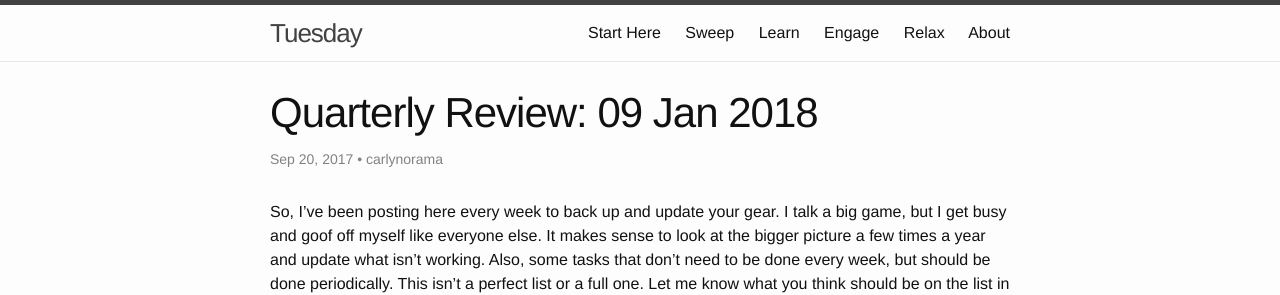
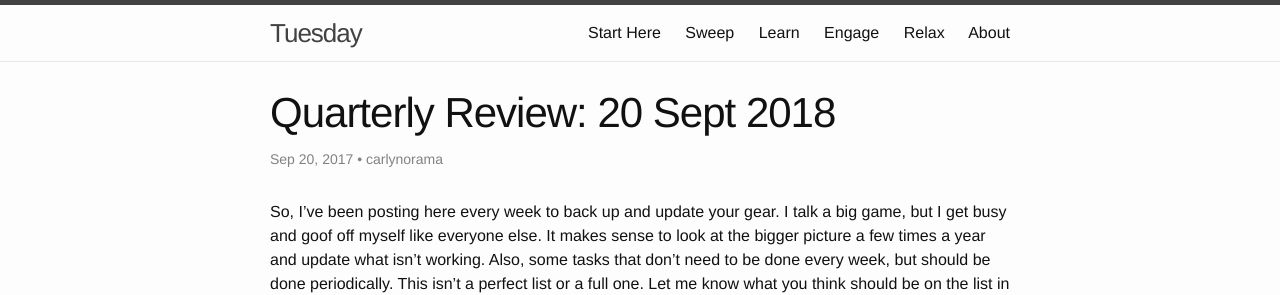
Before and after one commit to CRASHSpace/tuesday, a Jekyll site: the page built from _posts/2017-09-20-quarterly-review.md, in a window 1280 px wide. Shown: the top 295 px of the page. Built offline with Jekyll 4.4.1, drawn with Linux system fonts in a browser that asks for light colours.

Commit message:
fixed title

```diff
--- a/_posts/2017-09-20-quarterly-review.md
+++ b/_posts/2017-09-20-quarterly-review.md
@@ -1,6 +1,6 @@
 ---
 layout: post
-title: Quarterly Review&#58 09 Jan 2018
+title: Quarterly Review&#58 20 Sept 2018
 date: 2017-09-20 13:37:17
 author: carlynorama
 categories: quarterly
```
